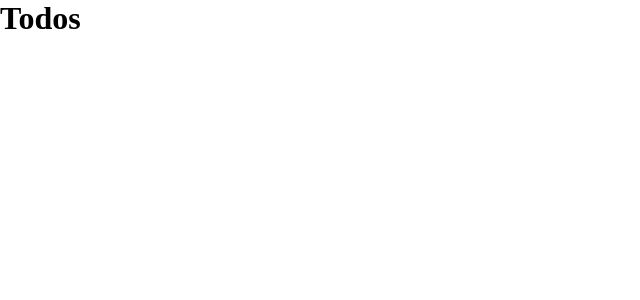
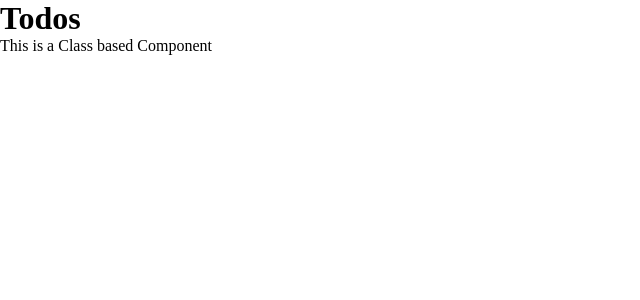
Before and after one commit to a-chakrawarti/React-Crownstack, a React (Create React App) app in the folder my-app/: page / in a window 1280 px wide. Shown: the top 300 px of the page, without its empty margins (0-640 px from the left). Built offline with nearby package versions, Linux system fonts and the light colour scheme.

Commit message:
Added props, propTypes, deafultProps, state, setState on event

```diff
--- a/my-app/src/App.js
+++ b/my-app/src/App.js
@@ -6,7 +6,7 @@ import Todos from './components/Todos';
 function App() {
   return (
     <div className="App">
-      <Todos />
+      <Todos type="Class"/>
     </div>
   );
 }
--- a/my-app/src/components/Todos.js
+++ b/my-app/src/components/Todos.js
@@ -2,10 +2,16 @@ import React from 'react';
 
 // class component
 class Todos extends React.Component {
+
+    constructor(props) {
+        super();
+    }
+
     render() {
         return (
             <div>
                 <h1>Todos</h1>
+                <p>This is a {this.props.type} based Component</p>
             </div>
         );
     }
```
Also changed, not shown: 2 other files (tests, documents, lock files or other folders).
